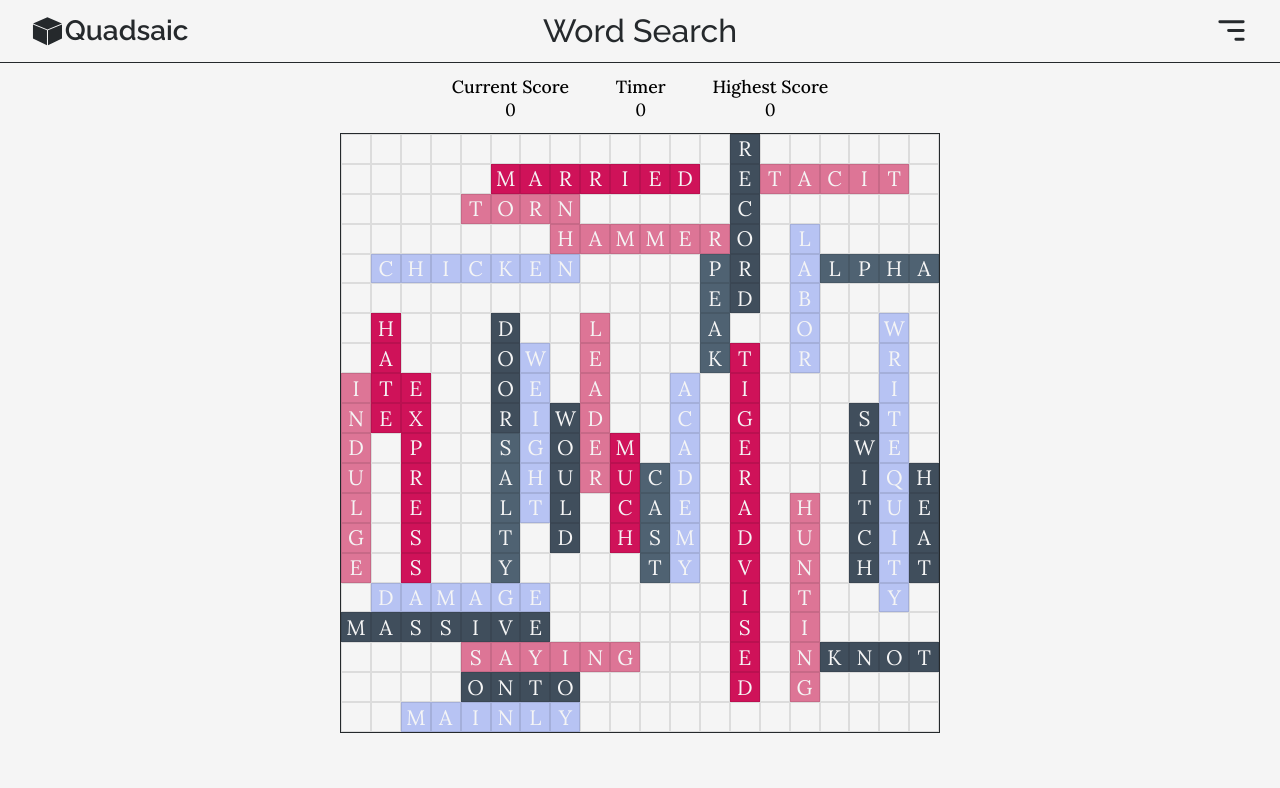
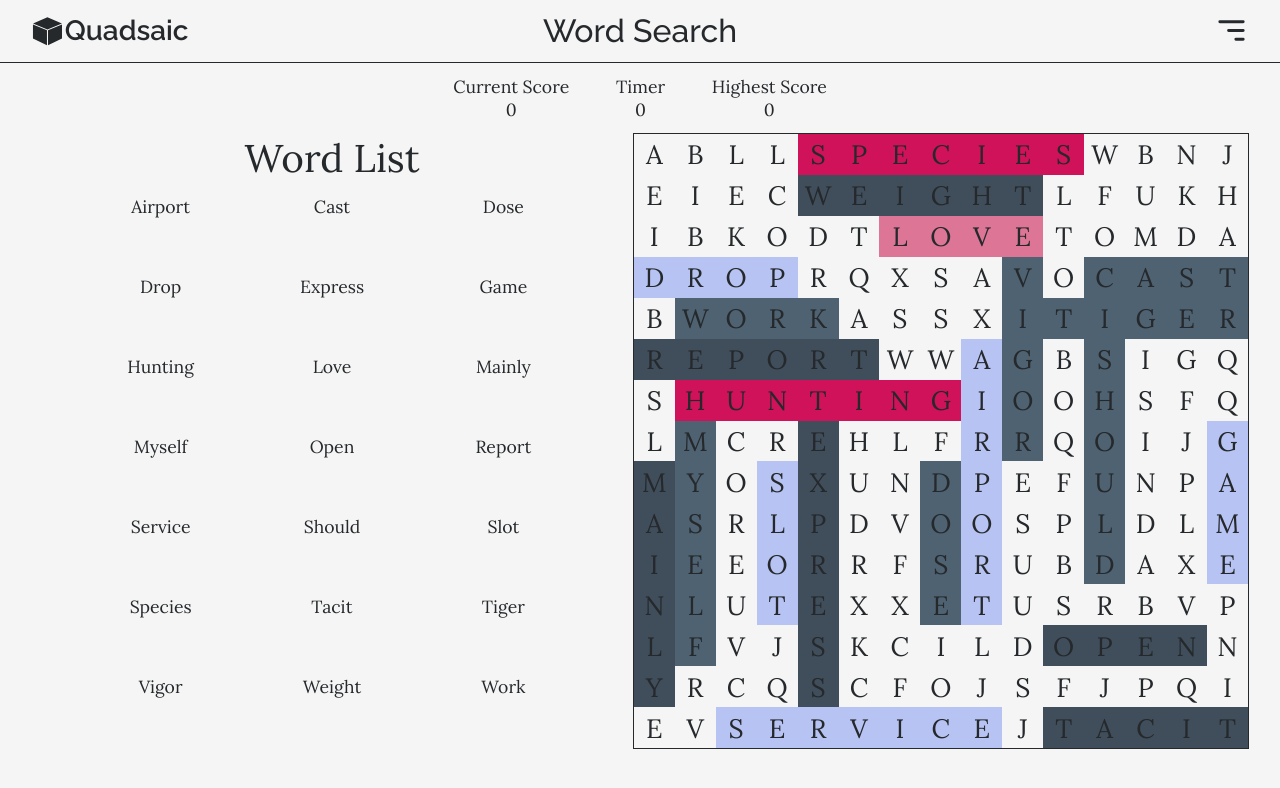
Before and after one commit to Ama4538/Quadsaic, a React (Vite) app: page /word-search in a window 1280 px wide. Shown: the top 788 px of the page. Built offline with nearby package versions, Linux system fonts and the light colour scheme.

Commit message:
Adjust sizing and added wordlist

```diff
--- a/src/components/app/App.jsx
+++ b/src/components/app/App.jsx
@@ -11,7 +11,7 @@ function App() {
     const [wordleSetting, setWordleSetting] = useState({});
     const [wordSearchSetting, setWordSearchSetting] = useState({
         gameBoard: [],
-        gridSize: 20,
+        gridSize: 15,
         currentScore: 0,
         highestScore: 0,
         wordsFound: [],
--- a/src/components/game-display/gamedisplay.css
+++ b/src/components/game-display/gamedisplay.css
@@ -23,9 +23,8 @@
     display: flex;
     flex-direction: column;
     gap: calc(var(--padding-size-very-small) / 2);
-    padding: var(--padding-size-very-small) var(--padding-size-small);
+    padding: var(--padding-size-very-small) calc(var(--padding-size-small) * 1.25);
     font-family: var(--secondary-font);
-    border-left: solid 1px var(--primary-color);
     color: var(--primary-color);
 }
 
@@ -33,8 +32,8 @@
     display: flex;
     justify-content: center;
     font-family: var(--primary-font);
-    font-size: calc(var(--font-size-med) * 1.20);
-    font-weight: 500;
+    font-size: calc(var(--font-size-med) * 1.25);
+    font-weight: 400;
 }
 
 .gamedisplay__description {
@@ -48,7 +47,7 @@
     margin-top: auto;
     font-family: var(--secondary-font);
     font-size: calc(var(--font-size-small) * 1.25);
-    border: solid 1px var(--primary-color);
+    border: solid 1px rgba(0,0,0,0.25);
     color: var(--primary-color);
     text-align: center;
     text-decoration: none;
--- a/src/main.css
+++ b/src/main.css
@@ -54,6 +54,7 @@
 
 body {
     background-color: var(--secondary-color);
+    color: var(--primary-color);
 }
 
 /* Word Search */
@@ -61,16 +62,17 @@ body {
     position: relative;
     display: flex;
     flex-direction: column;
-    padding-bottom: var(--padding-size-very-small);;
+    padding-bottom: var(--padding-size-very-small);
     min-height: calc(100dvh - (calc(var(--padding-size-small) / 2) * 1.95) - var(--font-size-med));
     font-family: var(--secondary-font);
     background-color: var(--secondary-color);
 }
 
 .wordsearch__content {
-    display: flex;
-    flex-direction: column;
-    align-items: center;
+    display: grid;
+    grid-template-columns: 1fr 1fr;
+    padding: 0 var(--padding-size-small);
+    justify-items: center;
 }
 
 /* GameBoard */
@@ -78,7 +80,7 @@ body {
     display: flex;
     flex-direction: column;
     align-items: center;
-    height: 75dvh;
+    height: 77dvh;
     aspect-ratio: 1 / 1;
     border: solid 1px var(--primary-color);
 }
@@ -97,5 +99,29 @@ body {
     text-transform: uppercase;
     user-select: none;
 
-    border: solid 1px rgba(0, 0, 0, 0.10);
 }
+
+/* Word List */
+.wordsearch__wordlist {
+    display: flex;
+    flex-direction: column;
+    padding: 0 calc(var(--padding-size-small) * 1.50);
+    width: 100%;
+    text-align: center;
+    text-transform: capitalize;
+}
+
+.wordsearch__wordlist h4 {
+    padding-bottom: var(--padding-size-very-small);
+    font-size: calc(var(--font-size-med) * 1.15);
+    font-weight: 400;
+
+}
+
+.wordsearch__wordlist ul {
+    display: grid;
+    gap: calc(var(--padding-size-very-small) / 2);
+    font-size: var(--font-size-small);
+    list-style: none;
+    flex: 1
+}
--- a/src/page/word-search/WordSearch.jsx
+++ b/src/page/word-search/WordSearch.jsx
@@ -5,6 +5,7 @@ import { useEffect, useState } from "react";
 import PageTransition from "../../components/page-transition/PageTransition"
 import Nav from "../../components/nav/Nav"
 import GameBoard from "./wordsearch-component/GameBoard";
+import WordList from "./wordsearch-component/WordList";
 
 // Hooks
 import useFetchWord from "../../components/hooks/useFetchWord";
@@ -71,6 +72,16 @@ const WordSearch = ({ setting, updateSetting }) => {
                 newWordsRequired = newWordsRequired.filter(element => !wordsToRemove.includes(element.word))
             }
 
+            // Fill in the remaining spaces
+            updatedGameBoard.forEach(row => {
+                row.forEach(cell => {
+                    if (cell.content === 0) {
+                        // Generating random letter with ascii
+                        cell.content = String.fromCharCode(Math.floor(Math.random() * (24) + 97))
+                    }
+                });
+            });
+
             // Update information
             updateSetting(prev => (
                 {
@@ -88,8 +99,8 @@ const WordSearch = ({ setting, updateSetting }) => {
     // Get the new required words
     const generateWordSet = (gridSize) => {
         const totalCell = gridSize * gridSize;
-        // Generate enough words to fill at most 45% of the game board
-        let cellSpace = totalCell * 0.45;
+        // Generate enough words to fill at most 50% of the game board
+        let cellSpace = totalCell * 0.50;
         let allPossibleLetterCount = [];
         const wordSet = [];
 
@@ -109,7 +120,7 @@ const WordSearch = ({ setting, updateSetting }) => {
             const newWord = useFetchWord(allPossibleLetterCount[Math.floor(Math.random() * allPossibleLetterCount.length)])
 
             // Making sure each word is unqiue
-            if (!wordSet.includes(currentWord => currentWord.word === newWord)) {
+            if (!wordSet.some(currentWord => currentWord.word === newWord)) {
                 cellSpace = cellSpace - newWord.length
                 wordSet.push({
                     word: newWord,
@@ -145,7 +156,7 @@ const WordSearch = ({ setting, updateSetting }) => {
         // Find random location and place the word
         do {
             // Cannot place after 10 attempts
-            if (attempts === 10) {
+            if (attempts === 15) {
                 return false
             }
 
@@ -271,6 +282,10 @@ const WordSearch = ({ setting, updateSetting }) => {
                     </header>
 
                     <section className="wordsearch__content">
+                        <WordList
+                            list={setting.wordsRequired}
+                            gridSize = {setting.gridSize}
+                        />
                         <GameBoard
                             gameBoard={setting.gameBoard}
                         />
--- a/src/page/word-search/wordsearch-component/GameBoard.jsx
+++ b/src/page/word-search/wordsearch-component/GameBoard.jsx
@@ -8,7 +8,7 @@ const GameBoard = ({ gameBoard }) => {
         // Change Font size when grid layout changes
         const adjustFontSize = () => {
             cellRefs.current.forEach(cell => {
-                    const newFontSize = cell.getBoundingClientRect().width * 0.70; // Adjust this multiplier as needed
+                    const newFontSize = cell.getBoundingClientRect().width * 0.65; // Adjust this multiplier as needed
                     cell.style.fontSize = `${newFontSize}px`;
             });
         };
@@ -35,7 +35,6 @@ const GameBoard = ({ gameBoard }) => {
                             key={"wordsearch__gameboard-row-" + rowNum + "-cell-" + cellNum}
                             style={{
                                 backgroundColor: cell.backgroundColor !== null ? cell.backgroundColor : null,
-                                color: cell.textColor !== null ? "var(--secondary-color)" : "var(--primary-color)"
                             }}
                             // Create a unqiue index for the cell ref
                             ref={element => cellRefs.current[rowNum * gameBoard[0].length + cellNum] = element}
--- a/src/page/word-search/wordsearch-component/WordList.jsx
+++ b/src/page/word-search/wordsearch-component/WordList.jsx
@@ -1,5 +1,21 @@
-const WordList = () => {
-
+const WordList = ({list, gridSize}) => {
+    console.log(gridSize);
+    return (
+        <div className="wordsearch__wordlist">
+            <h4>Word List</h4>
+            <ul
+                style={{
+                    gridTemplateColumns: `repeat(${gridSize === 10 ? 1 : gridSize / 5}, 1fr)`
+                }}
+            >
+                {list.map(element => (
+                    <li key={"required-word-"+ element.word}>
+                        {element.word}
+                    </li>
+                ))}
+            </ul>
+        </div>
+    )
 }
 
 export default WordList
--- a/src/page/wordle/wordle.css
+++ b/src/page/wordle/wordle.css
@@ -18,13 +18,9 @@
 .wordle__information-format {
     display: flex;
     flex-direction: column;
-    font-size: calc(var(--font-size-small));
+    font-size: var(--font-size-small);
     text-align: center;
     text-transform: capitalize;
-}
-
-.wordle__information-format p:nth-child(1) {
-    font-weight: 500;
 }
 
 .wordle__content {
@@ -89,7 +85,7 @@
     font-family: var(--secondary-font);
     font-size: calc(var(--font-size-small) / 1.15);
     background-color: transparent;
-    border: solid 1px var(--primary-color);
+    border: solid 1px rgba(0, 0, 0, 0.25);
     color: var(--primary-color);
     cursor: pointer;
     transition: 0.25s ease-out;
```
